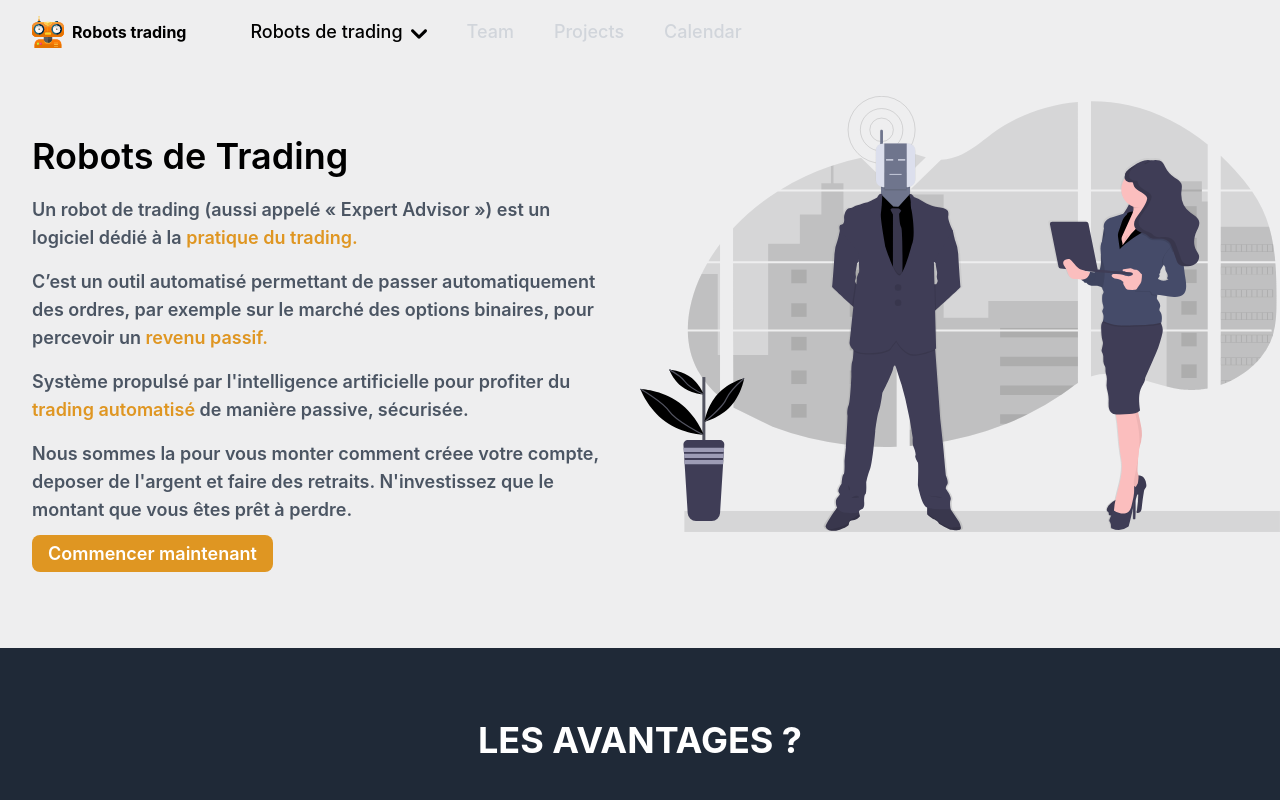
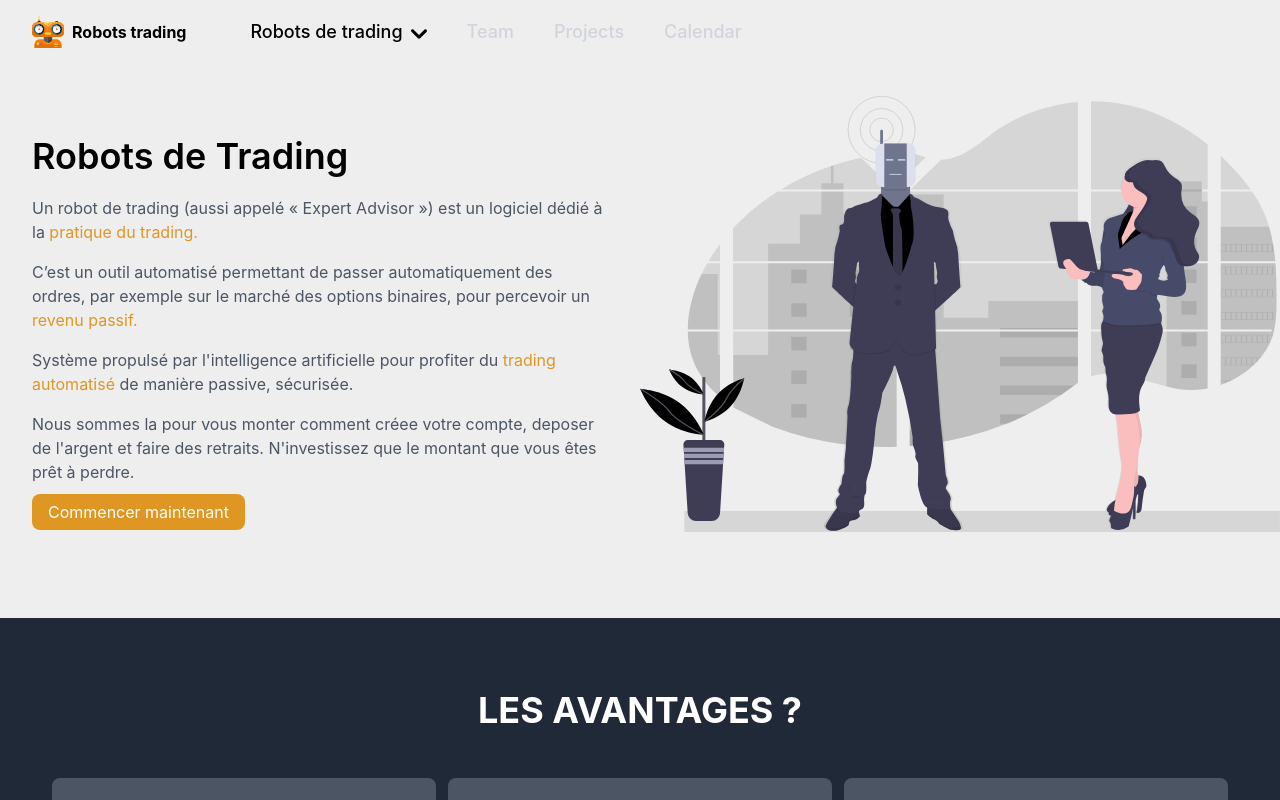
Before and after one commit to maximegheraille/robots-trading, a Next.js app: page / in a window 1280 px wide. Shown: the top 800 px of the page. Built offline with nearby package versions, Linux system fonts and the light colour scheme.

Commit message:
font weight

```diff
--- a/pages/index.tsx
+++ b/pages/index.tsx
@@ -74,7 +74,7 @@ const Home: NextPage = () => {
           <p className="font-semibold text-4xl text-black mb-5 mt-10 text-left w-full">
             Robots de Trading
           </p>
-          <div className="font-semibold text-lg text-gray-600 space-y-4">
+          <div className="font-normal text-base text-gray-600 space-y-4">
             <p className="">
               Un robot de trading (aussi appelé « Expert Advisor ») est un
               logiciel dédié à la
```
